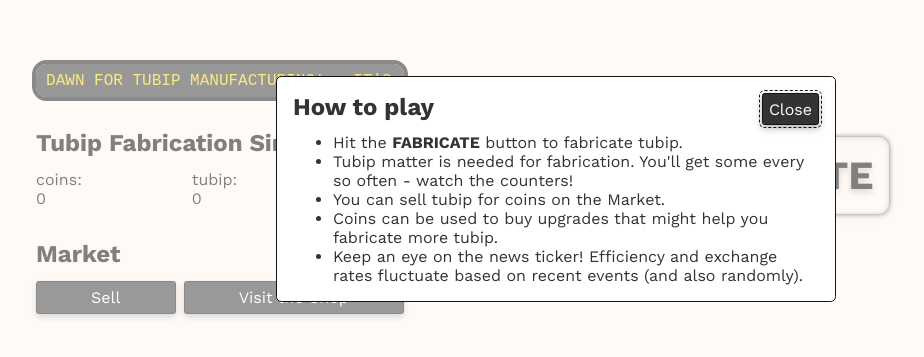
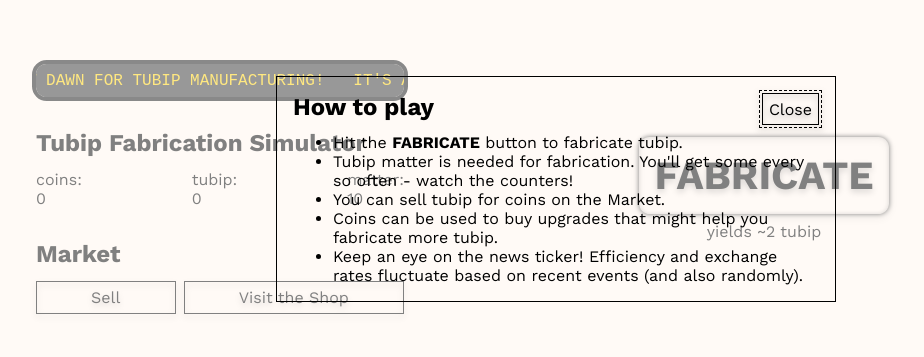
Before and after one commit to hs7t/tubip-fabrication-simulator, a Svelte app: page / in a window 1280 px wide. Shown: the part 211-568 px from the top of the page, without its empty margins (84-1008 px from the left). Built offline with nearby package versions, Linux system fonts and the light colour scheme.

Commit message:
remove redundant variables, update borders

```diff
--- a/src/app.css
+++ b/src/app.css
@@ -1,10 +1,6 @@
 :root {
-  --t-color-primary: #141414;
+  --t-color-primary: #000000;
   --t-color-background: #FFF5ED;
-  --t-color-overlay-background: #ffffff;
-  --t-color-overlay-primary: #333333;
-  --t-color-secondary-overlay-background: #fff4bb;
-  --t-color-secondary-overlay-primary: var(--t-color-primary);
 
   --t-color-accent-A: #FF80DF; /* "Magenta" (in quotes) */
   --t-color-accent-B: #FFE226; /* Yellow */
@@ -13,11 +9,11 @@
   --t-color-accent-background-A: #4D4139; /* Dirt */
   --t-color-accent-background-B: #394D3E; /* Chalkboard */
 
-  --t-border-primary: solid 1pt var(--t-color-primary);
-  --t-border-secondary: dashed 1pt var(--t-color-primary);
+  --t-border-primary: solid 1.4pt var(--t-color-primary);
+  --t-border-secondary: dashed 1.4pt var(--t-color-primary);
 
-  --t-radius-primary: 2pt;
-  --t-radius-large: 4pt;
+  --t-radius-primary: 0pt;
+  --t-radius-large: 0pt;
 
   --t-font-family-primary: "Work Sans", ui-sans-serif, sans-serif;
   --t-font-family-secondary: "Cascadia Code", ui-monospace, monospace;
```
